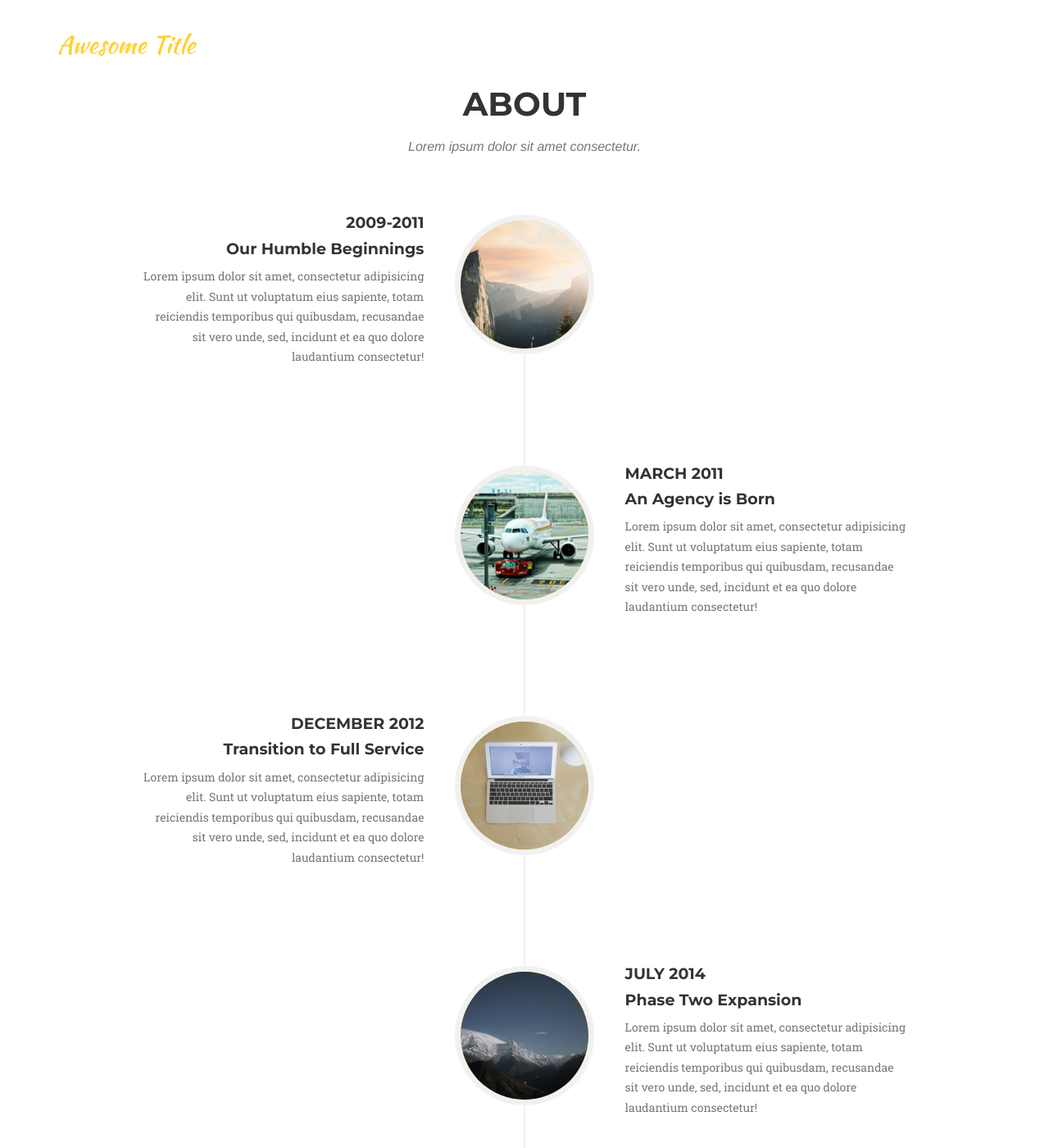
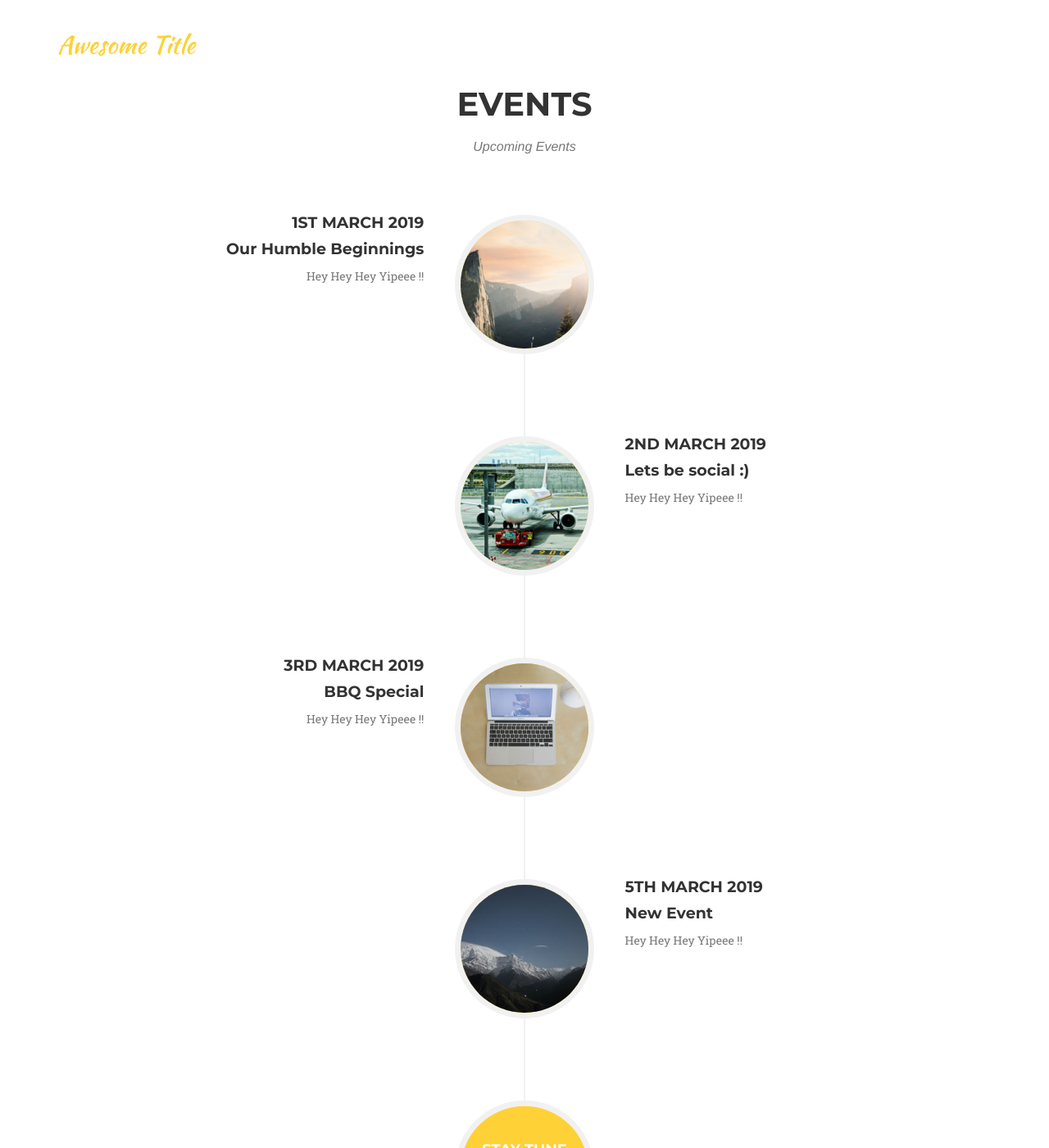
Before and after one commit to devmahadev/social, a Jekyll site: the page built from index.html, in a window 1280 px wide and 1400 px high, scrolled down 2751 px. Shown: the whole window at 82% size. Built offline with Jekyll 4.4.1, drawn with Linux system fonts in a browser that asks for light colours; nearby versions of some CDN libraries; some web fonts are replaced; library files that are not in the unit come from our copies; some of the changed text lies outside the part shown.

Commit message:
About->Events

```diff
--- a/_includes/about.html
+++ b/_includes/about.html
@@ -3,8 +3,8 @@
         <div class="container">
             <div class="row">
                 <div class="col-lg-12 text-center">
-                    <h2 class="section-heading">About</h2>
-                    <h3 class="section-subheading text-muted">Lorem ipsum dolor sit amet consectetur.</h3>
+                    <h2 class="section-heading">Events</h2>
+                    <h3 class="section-subheading text-muted">Upcoming Events</h3>
                 </div>
             </div>
             <div class="row">
@@ -16,11 +16,11 @@
                             </div>
                             <div class="timeline-panel">
                                 <div class="timeline-heading">
-                                    <h4>2009-2011</h4>
+                                    <h4>1st March 2019</h4>
                                     <h4 class="subheading">Our Humble Beginnings</h4>
                                 </div>
                                 <div class="timeline-body">
-                                    <p class="text-muted">Lorem ipsum dolor sit amet, consectetur adipisicing elit. Sunt ut voluptatum eius sapiente, totam reiciendis temporibus qui quibusdam, recusandae sit vero unde, sed, incidunt et ea quo dolore laudantium consectetur!</p>
+                                    <p class="text-muted">Hey Hey Hey Yipeee !!</p>
                                 </div>
                             </div>
                         </li>
@@ -30,11 +30,11 @@
                             </div>
                             <div class="timeline-panel">
                                 <div class="timeline-heading">
-                                    <h4>March 2011</h4>
-                                    <h4 class="subheading">An Agency is Born</h4>
+                                    <h4>2nd March 2019</h4>
+                                    <h4 class="subheading">Lets be social :)</h4>
                                 </div>
                                 <div class="timeline-body">
-                                    <p class="text-muted">Lorem ipsum dolor sit amet, consectetur adipisicing elit. Sunt ut voluptatum eius sapiente, totam reiciendis temporibus qui quibusdam, recusandae sit vero unde, sed, incidunt et ea quo dolore laudantium consectetur!</p>
+                                    <p class="text-muted">Hey Hey Hey Yipeee !!</p>
                                 </div>
                             </div>
                         </li>
@@ -44,11 +44,11 @@
                             </div>
                             <div class="timeline-panel">
                                 <div class="timeline-heading">
-                                    <h4>December 2012</h4>
-                                    <h4 class="subheading">Transition to Full Service</h4>
+                                    <h4>3rd March 2019</h4>
+                                    <h4 class="subheading">BBQ Special</h4>
                                 </div>
                                 <div class="timeline-body">
-                                    <p class="text-muted">Lorem ipsum dolor sit amet, consectetur adipisicing elit. Sunt ut voluptatum eius sapiente, totam reiciendis temporibus qui quibusdam, recusandae sit vero unde, sed, incidunt et ea quo dolore laudantium consectetur!</p>
+                                    <p class="text-muted">Hey Hey Hey Yipeee !!</p>
                                 </div>
                             </div>
                         </li>
@@ -58,19 +58,19 @@
                             </div>
                             <div class="timeline-panel">
                                 <div class="timeline-heading">
-                                    <h4>July 2014</h4>
-                                    <h4 class="subheading">Phase Two Expansion</h4>
+                                    <h4>5th March 2019</h4>
+                                    <h4 class="subheading">New Event</h4>
                                 </div>
                                 <div class="timeline-body">
-                                    <p class="text-muted">Lorem ipsum dolor sit amet, consectetur adipisicing elit. Sunt ut voluptatum eius sapiente, totam reiciendis temporibus qui quibusdam, recusandae sit vero unde, sed, incidunt et ea quo dolore laudantium consectetur!</p>
+                                    <p class="text-muted">Hey Hey Hey Yipeee !!</p>
                                 </div>
                             </div>
                         </li>
                         <li class="timeline-inverted">
                             <div class="timeline-image">
-                                <h4>Be Part
-                                    <br>Of Our
-                                    <br>Story!</h4>
+                                <h4>Stay Tune
+                                    <br>for more
+                                    <br>Events!</h4>
                             </div>
                         </li>
                     </ul>
```
